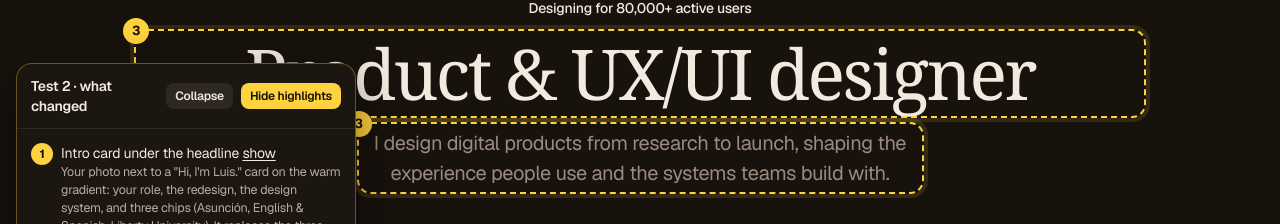
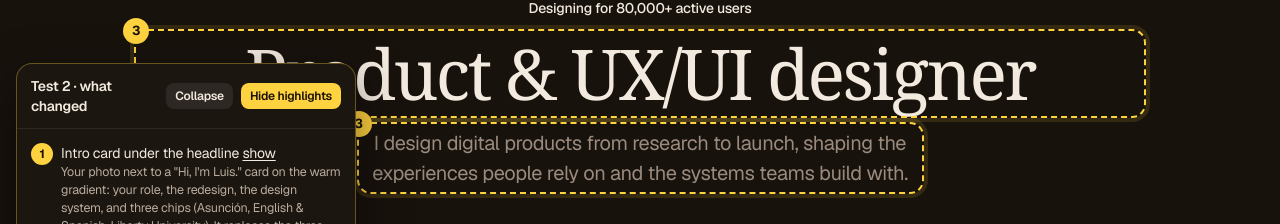
Before and after one commit to luis99leiva/luis-leiva-portfolio, a plain HTML site: page test-2/index.html in a window 1280 px wide. Shown: the part 161-385 px from the top of the page. Drawn offline with nearby package versions, Linux system fonts and the light colour scheme; a web font is replaced by a local one.

Commit message:
Update test-2 preview (build 8c2c7f8)
Co-Authored-By: Claude Opus 5.5 <noreply@anthropic.com>

```diff
--- a/test-2/index.html
+++ b/test-2/index.html
@@ -34,7 +34,7 @@
   <div class="wrap">
     <div class="hero-eyebrow"><span>Designing for 80,000+ active users</span></div>
     <h1 class="t-hero split" data-change="3">Product &amp; UX/UI designer</h1>
-    <p class="t-lead reveal" data-change="3">I design digital products from research to launch, shaping the experience people use and the systems teams build with.</p>
+    <p class="t-lead reveal" data-change="3">I design digital products from research to launch, shaping the experiences people rely on and the systems teams build with.</p>
     <div class="hero-intro reveal" data-change="1">
       <div class="hi-photo"><img src="assets/img/luis.webp" alt="Portrait of Luis Leiva outdoors, smiling, wearing a white polo and a cap" fetchpriority="high"></div>
       <div class="hi-side"><img class="hi-bg" src="assets/img/hero.webp" alt="" fetchpriority="high">
```
